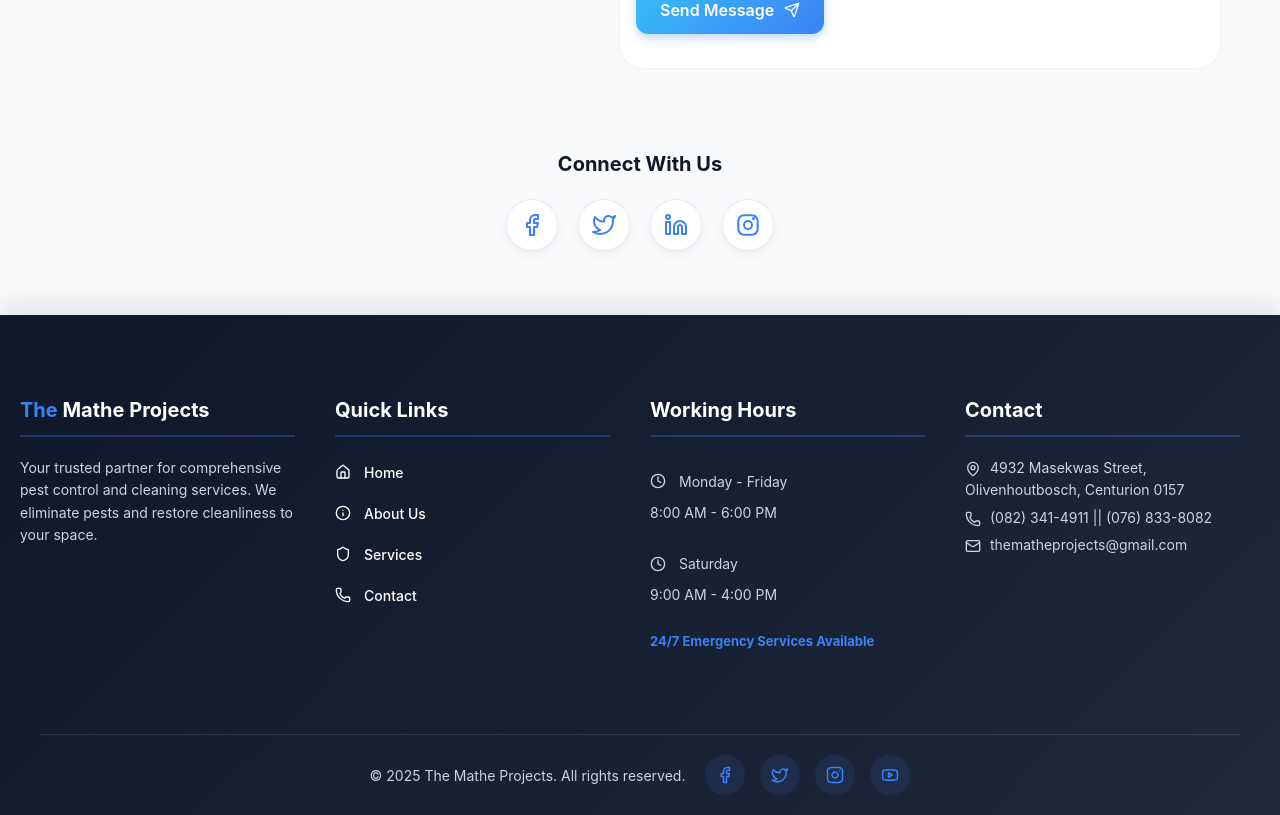
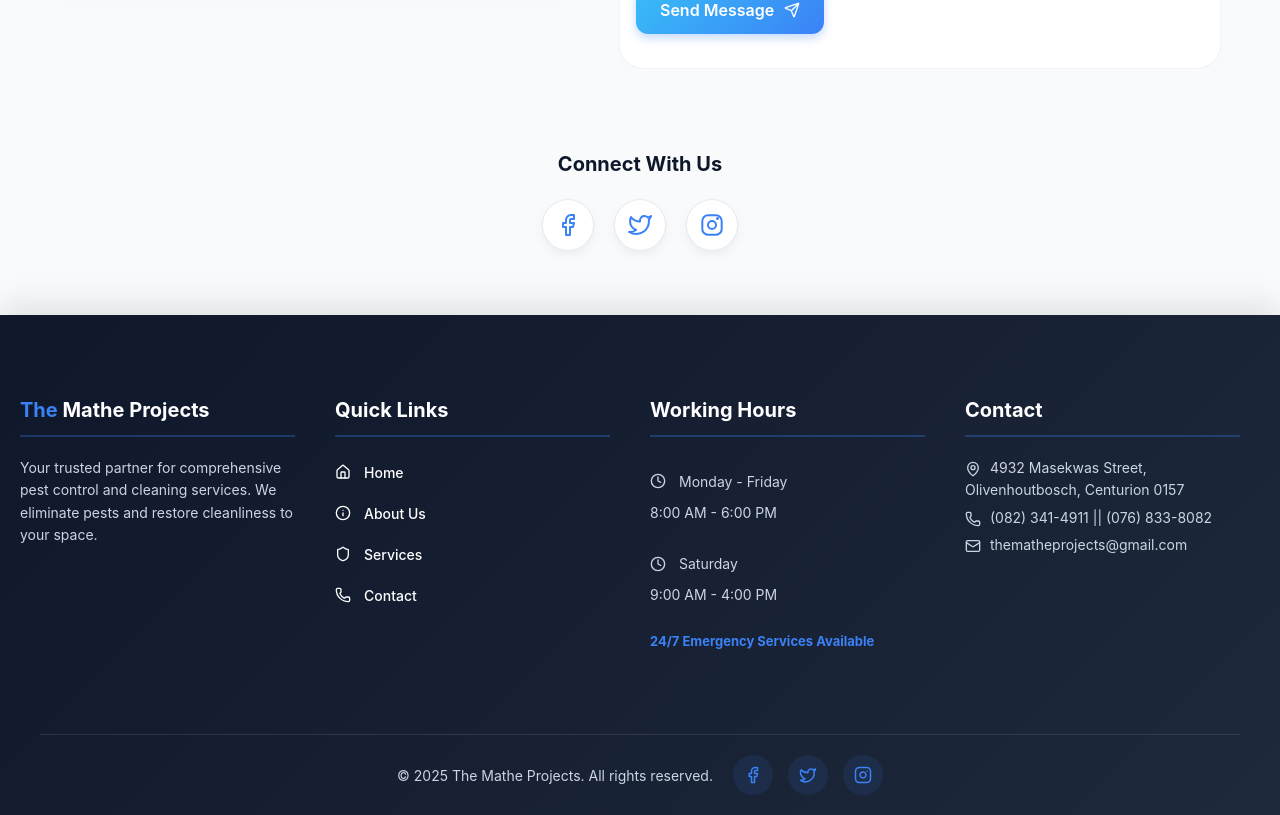
Before and after one commit to Oscarpoco/landingpage, a React (Vite) app: page /contact in a window 1280 px wide. Shown: the part 1098-1913 px from the top of the page. Built offline with nearby package versions, Linux system fonts and the light colour scheme.

Commit message:
I have created social links on contact page

```diff
--- a/src/Components/Contact.jsx
+++ b/src/Components/Contact.jsx
@@ -323,7 +323,7 @@ function Contact() {
       <div style={responsiveStyles.socialSection}>
         <h2 style={styles.socialTitle}>Connect With Us</h2>
         <div style={responsiveStyles.socialIcons}>
-          <a href="#" style={responsiveStyles.socialIcon}>
+          <a href="https://facebook.com" style={responsiveStyles.socialIcon}>
             <svg width="24" height="24" viewBox="0 0 24 24" fill="none" xmlns="http://www.w3.org/2000/svg">
               <path
                 d="M18 2H15C13.6739 2 12.4021 2.52678 11.4645 3.46447C10.5268 4.40215 10 5.67392 10 7V10H7V14H10V22H14V14H17L18 10H14V7C14 6.73478 14.1054 6.48043 14.2929 6.29289C14.4804 6.10536 14.7348 6 15 6H18V2Z"
@@ -334,7 +334,7 @@ function Contact() {
               />
             </svg>
           </a>
-          <a href="#" style={responsiveStyles.socialIcon}>
+          <a href="https://twitter.com" style={responsiveStyles.socialIcon}>
             <svg width="24" height="24" viewBox="0 0 24 24" fill="none" xmlns="http://www.w3.org/2000/svg">
               <path
                 d="M23 3.00005C22.0424 3.67552 20.9821 4.19216 19.86 4.53005C19.2577 3.83756 18.4573 3.34674 17.567 3.12397C16.6767 2.90121 15.7395 2.95724 14.8821 3.2845C14.0247 3.61176 13.2884 4.19445 12.773 4.95376C12.2575 5.71308 11.9877 6.61238 12 7.53005V8.53005C10.2426 8.57561 8.50127 8.18586 6.93101 7.39549C5.36074 6.60513 4.01032 5.43868 3 4.00005C3 4.00005 -1 13 8 17C5.94053 18.398 3.48716 19.099 1 19C10 24 21 19 21 7.50005C20.9991 7.2215 20.9723 6.94364 20.92 6.67005C21.9406 5.66354 22.6608 4.39276 23 3.00005Z"
@@ -345,26 +345,7 @@ function Contact() {
               />
             </svg>
           </a>
-          <a href="#" style={responsiveStyles.socialIcon}>
-            <svg width="24" height="24" viewBox="0 0 24 24" fill="none" xmlns="http://www.w3.org/2000/svg">
-              <path
-                d="M16 8C17.5913 8 19.1174 8.63214 20.2426 9.75736C21.3679 10.8826 22 12.4087 22 14V21H18V14C18 13.4696 17.7893 12.9609 17.4142 12.5858C17.0391 12.2107 16.5304 12 16 12C15.4696 12 14.9609 12.2107 14.5858 12.5858C14.2107 12.9609 14 13.4696 14 14V21H10V14C10 12.4087 10.6321 10.8826 11.7574 9.75736C12.8826 8.63214 14.4087 8 16 8Z"
-                stroke="#3b82f6"
-                strokeWidth="2"
-                strokeLinecap="round"
-                strokeLinejoin="round"
-              />
-              <path d="M6 9H2V21H6V9Z" stroke="#3b82f6" strokeWidth="2" strokeLinecap="round" strokeLinejoin="round" />
-              <path
-                d="M4 6C5.10457 6 6 5.10457 6 4C6 2.89543 5.10457 2 4 2C2.89543 2 2 2.89543 2 4C2 5.10457 2.89543 6 4 6Z"
-                stroke="#3b82f6"
-                strokeWidth="2"
-                strokeLinecap="round"
-                strokeLinejoin="round"
-              />
-            </svg>
-          </a>
-          <a href="#" style={responsiveStyles.socialIcon}>
+          <a href="https://instagram.com" style={responsiveStyles.socialIcon}>
             <svg width="24" height="24" viewBox="0 0 24 24" fill="none" xmlns="http://www.w3.org/2000/svg">
               <path
                 d="M12 16C14.2091 16 16 14.2091 16 12C16 9.79086 14.2091 8 12 8C9.79086 8 8 9.79086 8 12C8 14.2091 9.79086 16 12 16Z"
--- a/src/Components/Footer.jsx
+++ b/src/Components/Footer.jsx
@@ -1,6 +1,6 @@
 import React from 'react';
 import { Link } from 'react-router-dom';
-import { Home, Info, Phone, Mail, Clock, MapPin, Facebook, Twitter, Instagram, Youtube, Shield } from 'lucide-react';
+import { Home, Info, Phone, Mail, Clock, MapPin, Facebook, Twitter, Instagram, Shield } from 'lucide-react';
 
 function Footer() {
   const navItems = [
@@ -85,7 +85,6 @@ function Footer() {
             {icon: Facebook, link: "https://facebook.com"},
             {icon: Twitter, link: "https://twitter.com"},
             {icon: Instagram, link: "https://instagram.com"},
-            {icon: Youtube, link: "https://youtube.com"}
           ].map(({icon: Icon, link}, index) => (
             <a
               key={index}
```
